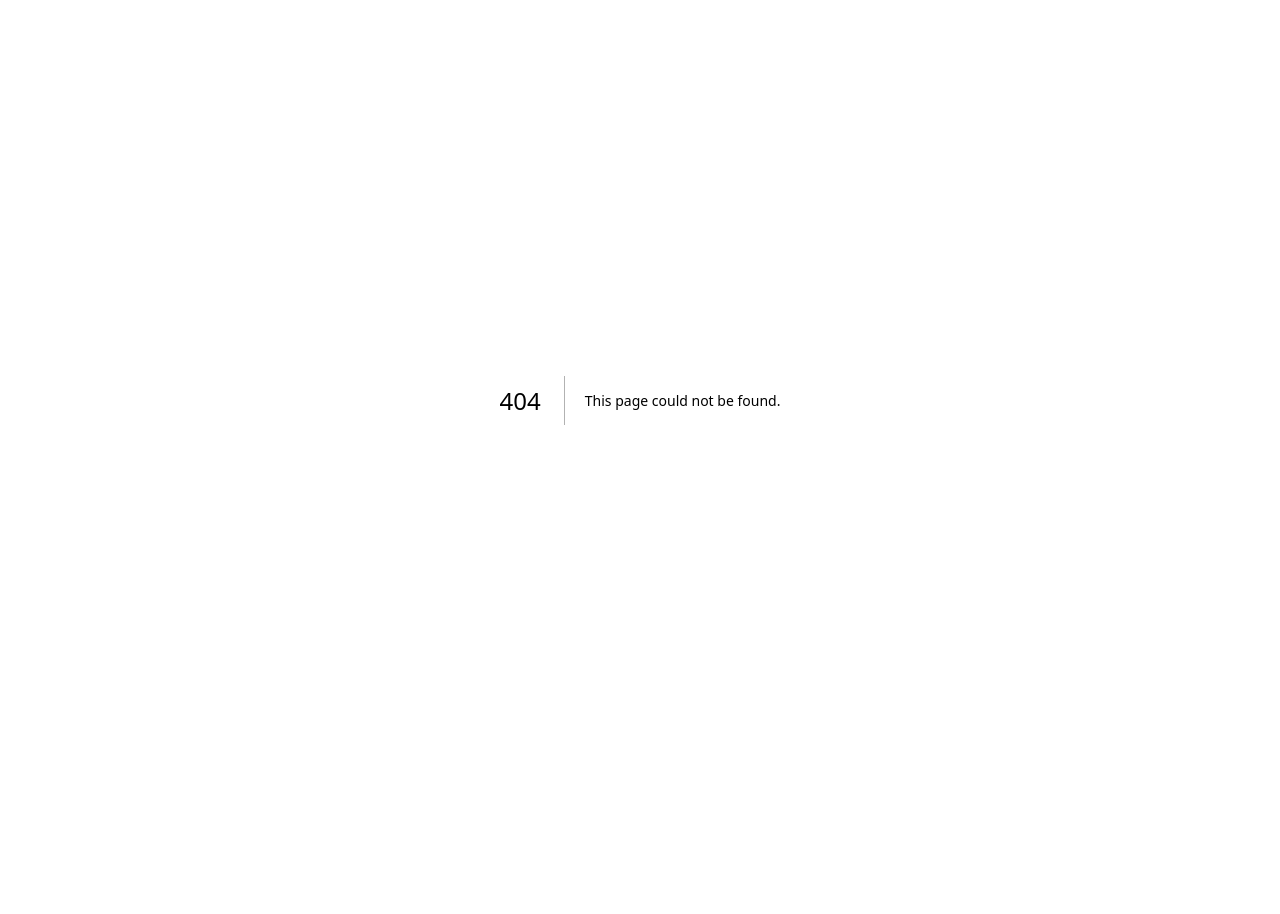
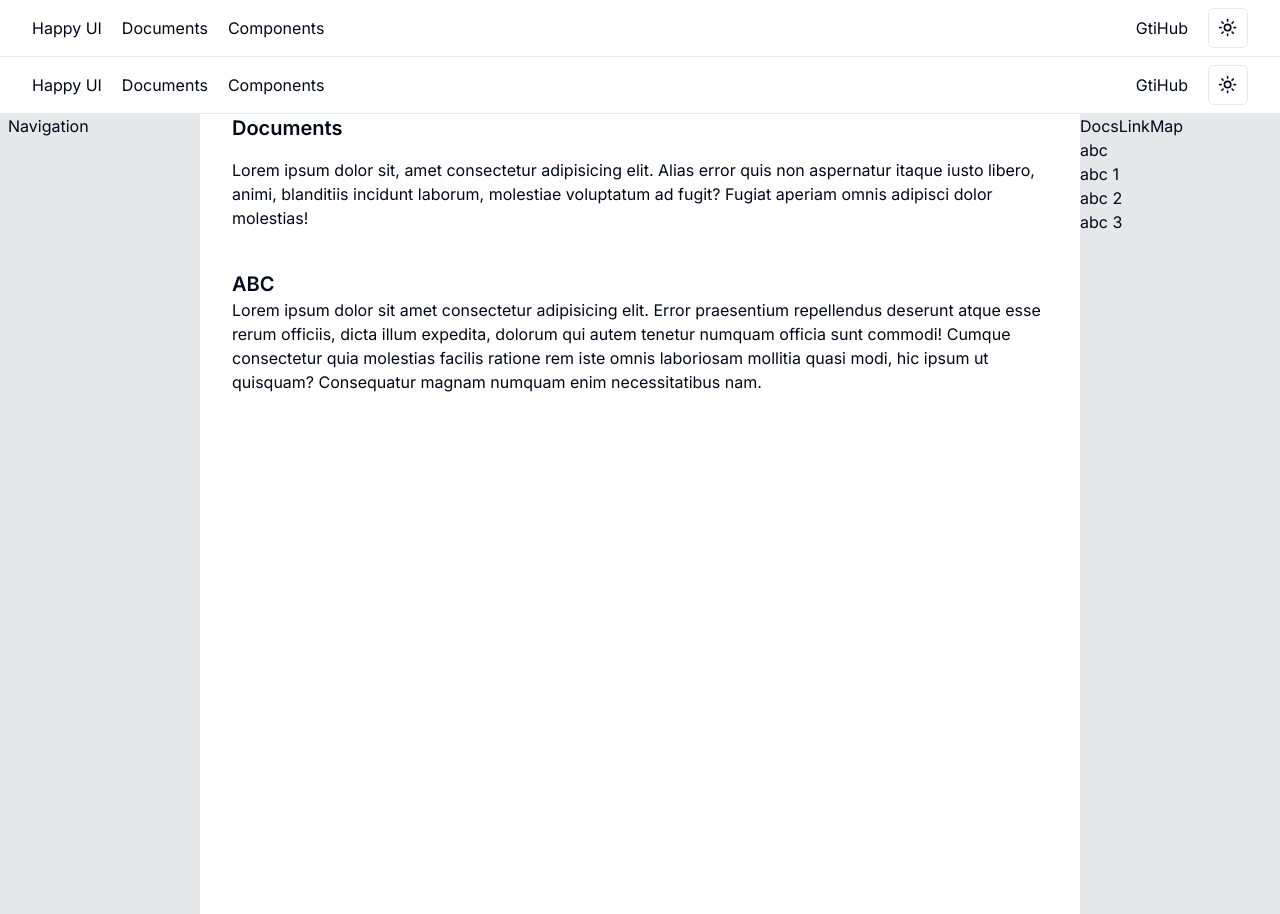
Before and after one commit to yousufislamme/happy-ui, a Next.js app: page /documents in a window 1280 px wide. Before the commit this address had no page. Before the commit the page ends 800 px from the top, so only its background shows below. Built offline with nearby package versions, Linux system fonts and the light colour scheme.

Commit message:
add some files and modify

```diff
--- /dev/null
+++ b/app/components/page.jsx
@@ -0,0 +1,8 @@
+
+const Components = () => {
+  return (
+    <div>Components</div>
+  )
+}
+
+export default Components;
--- /dev/null
+++ b/app/documents/DocsLinkMap.jsx
@@ -0,0 +1,14 @@
+
+const DocsLinkMap = () => {
+  return (
+     <div className="flex flex-col">
+        <h2>DocsLinkMap</h2>
+        <a href="#abc">abc</a>
+        <a href="#abc1">abc 1</a>
+        <a href="#abc2">abc 2</a>
+        <a href="#abc3">abc 3</a>
+    </div>
+  )
+}
+
+export default DocsLinkMap;
--- /dev/null
+++ b/app/documents/DocsSidebar.jsx
@@ -0,0 +1,11 @@
+
+const DocsSidebar = () => {
+  return (
+     <div className="mx-2">
+      <h2>Navigation</h2>
+
+     </div>
+  )
+}
+
+export default DocsSidebar;
--- /dev/null
+++ b/app/documents/layout.js
@@ -0,0 +1,34 @@
+import Header from "@/components/Header";
+import DocsSidebar from "./DocsSidebar";
+import DocsLinkMap from "./DocsLinkMap";
+import { ThemeProvider } from "@/components/theme-provider";
+
+
+export const metadata = {
+   title: "Documents",
+   description: "welcome to happy ui",
+};
+
+const DocumentLayout = ({ children }) => {
+   return (
+      <html lang="en">
+         <body>
+
+            <Header />
+            <div className="flex flex-row h-screen">
+               <div className="min-w-[200px] dark:bg-slate-800 bg-gray-200">
+                  <DocsSidebar />
+               </div>
+               <div className="w-full overflow-hidden">
+                  {children}
+               </div>
+               <div className="bg-gray-200 dark:bg-slate-800 min-w-[200px]">
+                  <DocsLinkMap />
+               </div>
+            </div>
+         </body>
+      </html>
+   )
+}
+
+export default DocumentLayout;
--- /dev/null
+++ b/app/documents/page.jsx
@@ -0,0 +1,41 @@
+
+const Documents = () => {
+  return (
+    <div className="container h-screen overflow-y-scroll">
+      <h1 className="text-xl font-semibold">Documents</h1>
+      <p className="mt-4">Lorem ipsum dolor sit, amet consectetur adipisicing elit. Alias error quis non aspernatur itaque iusto libero, animi, blanditiis incidunt laborum, molestiae voluptatum ad fugit? Fugiat aperiam omnis adipisci dolor molestias!</p>
+      <div className="h-screen">
+        <h2 className="text-xl font-semibold mt-10" id="abc">ABC</h2>
+        <p>Lorem ipsum dolor sit amet consectetur adipisicing elit. Error praesentium repellendus deserunt atque esse rerum officiis, dicta illum expedita, dolorum qui autem tenetur numquam officia sunt commodi! Cumque consectetur quia molestias facilis ratione rem iste omnis laboriosam mollitia quasi modi, hic ipsum ut quisquam? Consequatur magnam numquam enim necessitatibus nam.</p>
+
+      </div>
+      <div className="h-screen">
+        <h2 className="text-xl font-semibold" id="abc1">ABC 1</h2>
+        <p>Lorem ipsum dolor sit amet consectetur adipisicing elit. Error praesentium repellendus deserunt atque esse rerum officiis, dicta illum expedita, dolorum qui autem tenetur numquam officia sunt commodi! Cumque consectetur quia molestias facilis ratione rem iste omnis laboriosam mollitia quasi modi, hic ipsum ut quisquam? Consequatur magnam numquam enim necessitatibus nam.</p>
+
+      </div>
+      <div className="h-screen">
+        <h2 className="text-xl font-semibold" id="abc2">ABC 2</h2>
+        <p>Lorem ipsum dolor sit amet consectetur adipisicing elit. Error praesentium repellendus deserunt atque esse rerum officiis, dicta illum expedita, dolorum qui autem tenetur numquam officia sunt commodi! Cumque consectetur quia molestias facilis ratione rem iste omnis laboriosam mollitia quasi modi, hic ipsum ut quisquam? Consequatur magnam numquam enim necessitatibus nam.</p>
+
+      </div>
+      <div className="h-screen">
+        <h2 className="text-xl font-semibold" id="abc3">ABC 3</h2>
+        <p>Lorem ipsum dolor sit amet consectetur adipisicing elit. Error praesentium repellendus deserunt atque esse rerum officiis, dicta illum expedita, dolorum qui autem tenetur numquam officia sunt commodi! Cumque consectetur quia molestias facilis ratione rem iste omnis laboriosam mollitia quasi modi, hic ipsum ut quisquam? Consequatur magnam numquam enim necessitatibus nam.</p>
+
+      </div>
+      <div className="h-screen">
+        <h2>Lorem ipsum dolor sit.</h2>
+        <p>Lorem ipsum dolor sit amet consectetur adipisicing elit. Error praesentium repellendus deserunt atque esse rerum officiis, dicta illum expedita, dolorum qui autem tenetur numquam officia sunt commodi! Cumque consectetur quia molestias facilis ratione rem iste omnis laboriosam mollitia quasi modi, hic ipsum ut quisquam? Consequatur magnam numquam enim necessitatibus nam.</p>
+
+      </div>
+      <div className="h-screen">
+        <h2>Lorem ipsum dolor sit.</h2>
+        <p>Lorem ipsum dolor sit amet consectetur adipisicing elit. Error praesentium repellendus deserunt atque esse rerum officiis, dicta illum expedita, dolorum qui autem tenetur numquam officia sunt commodi! Cumque consectetur quia molestias facilis ratione rem iste omnis laboriosam mollitia quasi modi, hic ipsum ut quisquam? Consequatur magnam numquam enim necessitatibus nam.</p>
+
+      </div>
+    </div>
+  )
+}
+
+export default Documents;
--- a/app/layout.js
+++ b/app/layout.js
@@ -1,6 +1,7 @@
 import { Inter } from "next/font/google";
 import "./globals.css";
 import { ThemeProvider } from "@/components/theme-provider";
+import Header from "@/components/Header";
 
 const inter = Inter({ subsets: ["latin"] });
 
@@ -19,6 +20,7 @@ export default function RootLayout({ children }) {
           enableSystem
           disableTransitionOnChange
         >
+          <Header />
           {children}
         </ThemeProvider>
       </body>
--- a/app/page.js
+++ b/app/page.js
@@ -5,7 +5,6 @@ import * as React from "react"
 export default function Home() {
   return (
     <main>
-      <Header />
       <Hero />
     </main>
   );
--- a/components/Header.jsx
+++ b/components/Header.jsx
@@ -15,9 +15,11 @@ const Header = () => {
   const { setTheme } = useTheme()
 
   return (
-     <div className="container bg-white/30 border-b-[0.5px] dark:border-white py-2 backdrop-blur-lg flex items-center justify-between">
+     <div className="container bg-white/20 border-b-[0.5px] dark:border-white py-2 backdrop-blur-lg flex items-center justify-between">
         <div className="flex justify-around gap-5">
+        <Link href='/'>
            <h1>Happy UI</h1>
+        </Link>
            <div className="space-x-5">
               <Link href="/documents">Documents</Link>
               <Link href="/components">Components</Link>
--- /dev/null
+++ b/components/Hero.jsx
@@ -0,0 +1,17 @@
+import Link from "next/link";
+
+const Hero = () => {
+  return (
+     <section className=" text-center">
+        <div className="w-full mt-32 flex items-center flex-col justify-center">
+            <h1 className="text-[2.4rem] font-sans font-bold">Build your component library with Happy UI</h1>
+            <p className="text-xl">Lorem ipsum dolor sit amet consectetur adipisicing elit. Alias iusto unde sunt?</p>
+        <Link href="/documents">
+          <button className="mt-5 bg-slate-200 dark:bg-white text-black px-4 py-2 rounded-lg">Get Start</button>
+        </Link>
+        </div>
+    </section>
+  )
+}
+
+export default Hero;
```
